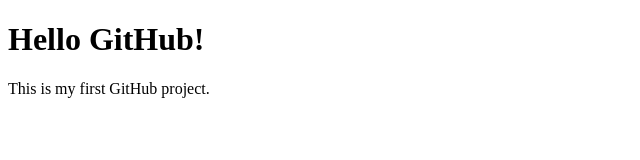
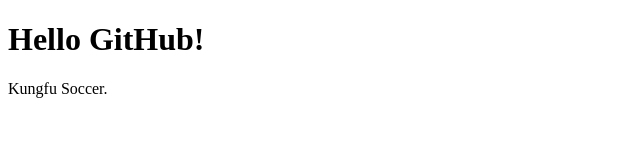
Before and after one commit to junleileiwu-debug/Github_Project, a plain HTML site: page index.html in a window 1280 px wide. Shown: the whole page, without its empty margins (0-640 px from the left). Drawn offline with Linux system fonts and the light colour scheme.

Commit message:
update index page

```diff
--- a/index.html
+++ b/index.html
@@ -5,6 +5,6 @@
 </head>
 <body>
     <h1>Hello GitHub!</h1>
-    <p>This is my first GitHub project.</p>
+    <p>Kungfu Soccer.</p>
 </body>
 </html>
```
